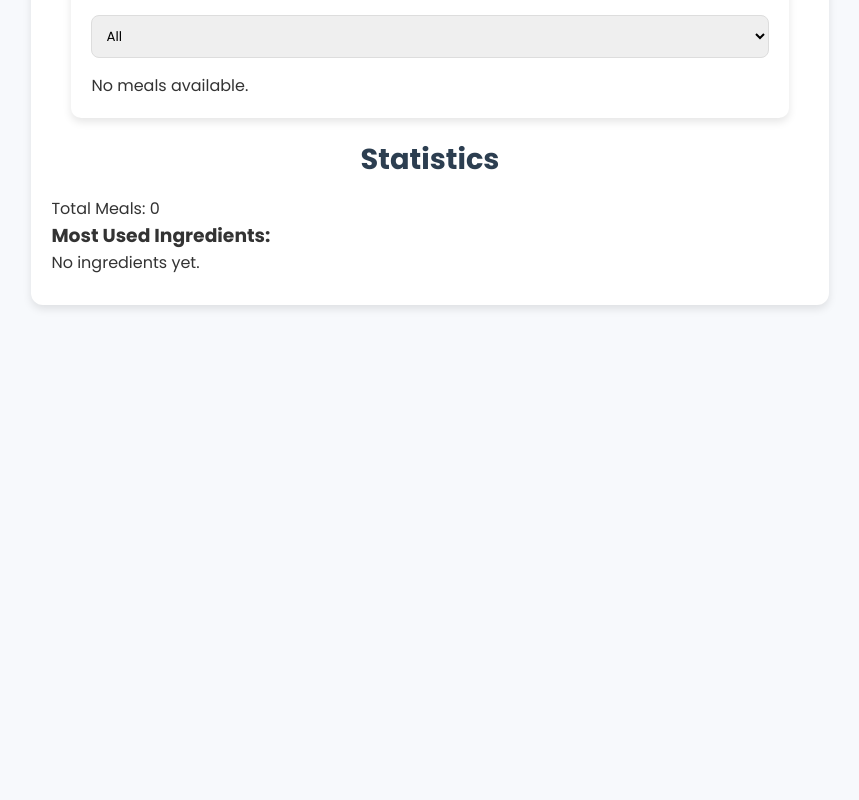
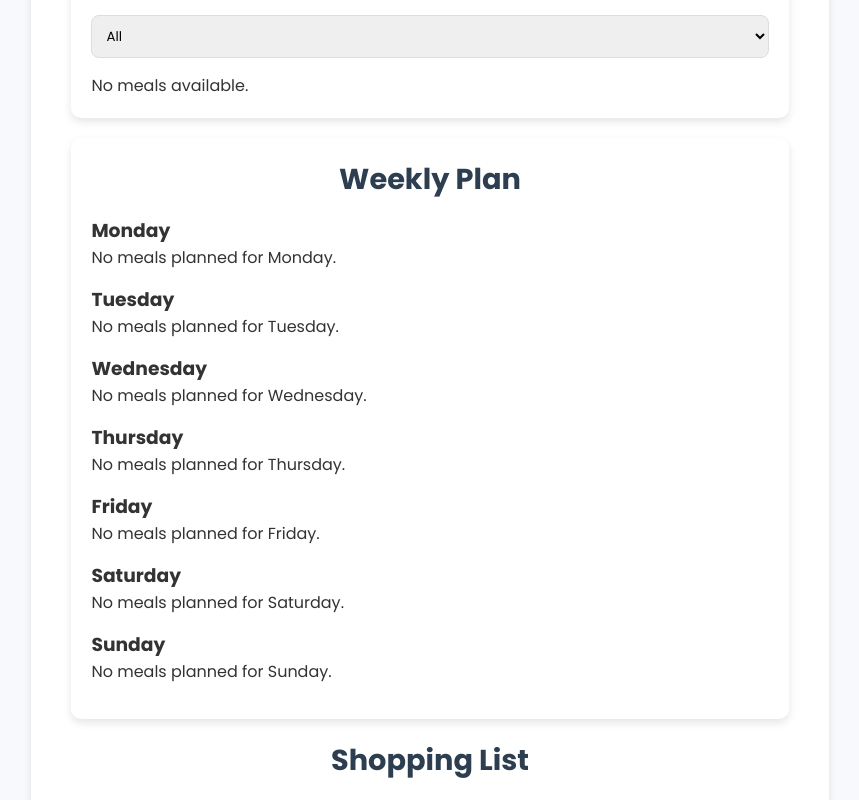
Before and after one commit to xelaz98/meal-planner, a React (Create React App) app: page / in a window 1280 px wide. Shown: the part 560-1360 px from the top of the page, without its empty margins (210-1069 px from the left). Before the commit the page ends 905 px from the top, so only its background shows below. Built offline with nearby package versions, Linux system fonts and the light colour scheme.

Commit message:
Restore weekly plan fuctionality with Local Storage

```diff
--- a/src/App.js
+++ b/src/App.js
@@ -1,4 +1,4 @@
-import React, { useState } from "react";
+import React, { useState, useEffect } from "react";
 import MealList from "./components/MealList";
 import FormAddMeal from "./components/FormAddMeal";
 import WeeklyPlan from "./components/WeeklyPlan";
@@ -8,7 +8,38 @@ import "./index.css";
 
 function App() {
   const [meals, setMeals] = useState([]);
+  const [weeklyPlan, setWeeklyPlan] = useState({
+    Monday: [],
+    Tuesday: [],
+    Wednesday: [],
+    Thursday: [],
+    Friday: [],
+    Saturday: [],
+    Sunday: [],
+  });
   const [editingMeal, setEditingMeal] = useState(null);
+
+  // 📌 Зареждане на данни от Local Storage при стартиране
+  useEffect(() => {
+    const storedMeals = localStorage.getItem("meals");
+    const storedPlan = localStorage.getItem("weeklyPlan");
+    if (storedMeals) setMeals(JSON.parse(storedMeals));
+    if (storedPlan) setWeeklyPlan(JSON.parse(storedPlan));
+  }, []);
+
+  // 📌 Съхранение на ястията в Local Storage
+  useEffect(() => {
+    if (meals.length > 0) {
+      localStorage.setItem("meals", JSON.stringify(meals));
+    }
+  }, [meals]);
+
+  // 📌 Съхранение на седмичния план в Local Storage
+  useEffect(() => {
+    if (Object.values(weeklyPlan).flat().length > 0) {
+      localStorage.setItem("weeklyPlan", JSON.stringify(weeklyPlan));
+    }
+  }, [weeklyPlan]);
 
   const handleAddMeal = (meal) => {
     if (editingMeal) {
@@ -26,7 +57,22 @@ function App() {
   const handleDeleteMeal = (mealId) => {
     if (window.confirm("Are you sure you want to delete this meal?")) {
       setMeals(meals.filter((meal) => meal.id !== mealId));
+      setWeeklyPlan((prevPlan) => {
+        const newPlan = { ...prevPlan };
+        Object.keys(newPlan).forEach((day) => {
+          newPlan[day] = newPlan[day].filter((meal) => meal.id !== mealId);
+        });
+        return newPlan;
+      });
     }
+  };
+
+  // 📌 Функция за добавяне на ястие към ден от седмицата
+  const handleAddToPlan = (day, meal) => {
+    setWeeklyPlan((prevPlan) => ({
+      ...prevPlan,
+      [day]: [...prevPlan[day], meal],
+    }));
   };
 
   return (
@@ -38,6 +84,12 @@ function App() {
         onEditMeal={handleEditMeal}
         onDeleteMeal={handleDeleteMeal}
       />
+      <WeeklyPlan
+        meals={meals}
+        weeklyPlan={weeklyPlan}
+        onAddToPlan={handleAddToPlan}
+      />
+      <ShoppingList weeklyPlan={weeklyPlan} />
       <Stats meals={meals} />
     </div>
   );
--- a/src/components/WeeklyPlan.js
+++ b/src/components/WeeklyPlan.js
@@ -4,11 +4,11 @@ export default function WeeklyPlan({ meals, weeklyPlan, onAddToPlan }) {
   const days = Object.keys(weeklyPlan);
 
   return (
-    <div>
-      <h2>Weekly Plan</h2>
+    <div className="card">
+      <h2 className="text-center">Weekly Plan</h2>
       {days.map((day) => (
-        <div key={day}>
-          <h3>{day}</h3>
+        <div key={day} className="form-group">
+          <h3 className="text-blue">{day}</h3>
           <ul>
             {weeklyPlan[day].length > 0 ? (
               weeklyPlan[day].map((meal) => <li key={meal.id}>{meal.name}</li>)
@@ -18,12 +18,10 @@ export default function WeeklyPlan({ meals, weeklyPlan, onAddToPlan }) {
           </ul>
           {meals.length > 0 && (
             <select
-              onChange={(e) =>
-                onAddToPlan(
-                  day,
-                  meals.find((m) => m.id === e.target.value)
-                )
-              }
+              onChange={(e) => {
+                const meal = meals.find((m) => m.id === e.target.value);
+                if (meal) onAddToPlan(day, meal);
+              }}
             >
               <option value="">Add a meal...</option>
               {meals.map((meal) => (
```
